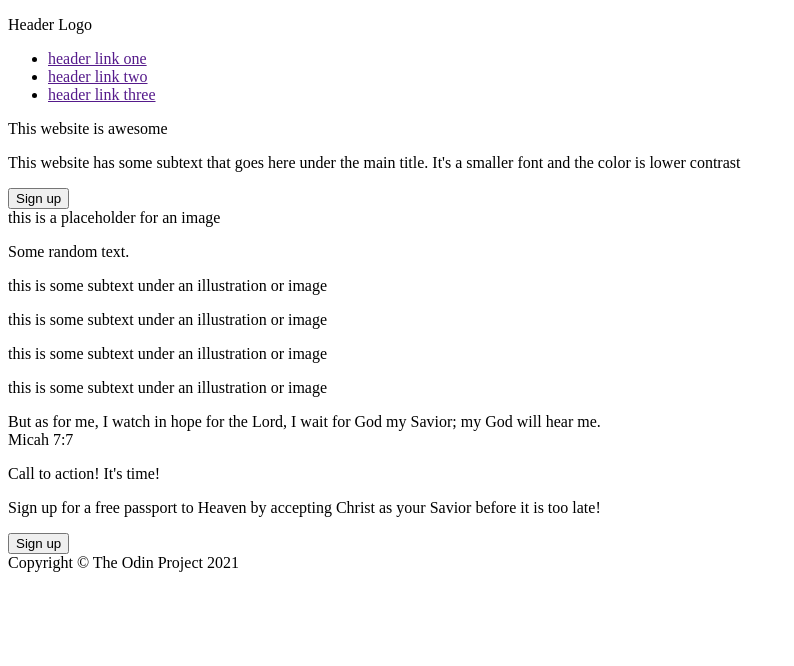
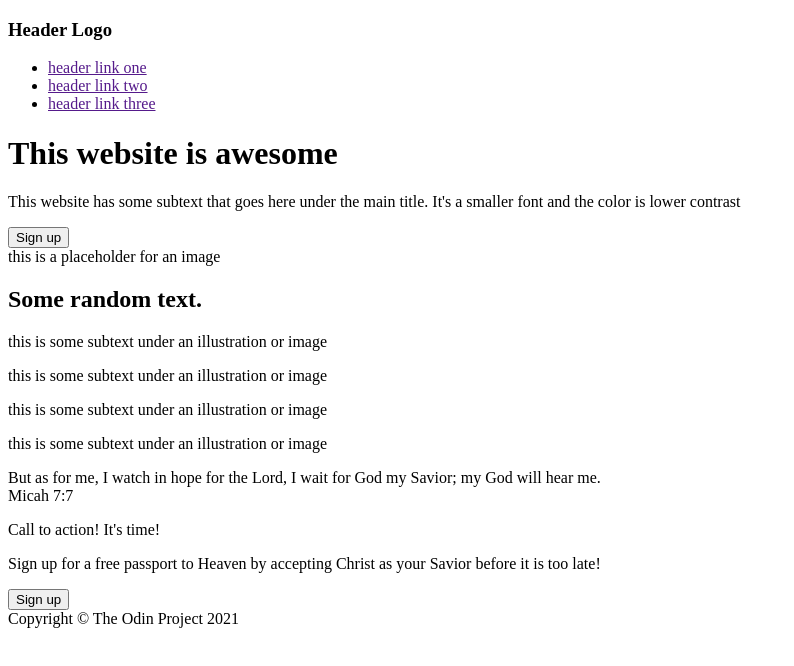
Before and after one commit to Mr-MichaelK/odin-landing-page, a plain HTML site: page root/index.html in a window 1280 px wide. Shown: the whole page, without its empty margins (0-794 px from the left). Drawn offline with Linux system fonts and the light colour scheme.

Commit message:
Change certain paragraph elements to headers
I also created the style.css file and linked it to the index.html file

```diff
--- a/root/index.html
+++ b/root/index.html
@@ -4,11 +4,12 @@
     <meta charset="UTF-8">
     <meta name="viewport" content="width=device-width, initial-scale=1.0">
     <title>Landing Page</title>
+    <link rel="stylesheet" href="style.css">
 </head>
 <body>
     <div class="header">
         <div class="top-container">
-            <p id="bold">Header Logo</p>
+            <h3 id="bold">Header Logo</h3>
             <ul>
                 <li><a href="">header link one</a></li>
                 <li><a href="">header link two</a></li>
@@ -17,7 +18,7 @@
         </div>
         <div class="bottom-container">
             <div class="text-container">
-                <p id="bold">This website is awesome</p>
+                <h1 id="bold">This website is awesome</h1>
                 <p>This website has some subtext that goes here under
                     the main title. It's a smaller font and the color
                     is lower contrast
@@ -30,7 +31,7 @@
         </div>
     </div>
     <div class="body">
-        <p class="subtext-title" id="bold">Some random text.</p>
+        <h2 class="subtext-title" id="bold">Some random text.</h2>
         <div class="subtext-container">
             <div class="subtext-box">
 
```
Also changed, not shown: root/style.css (added).
